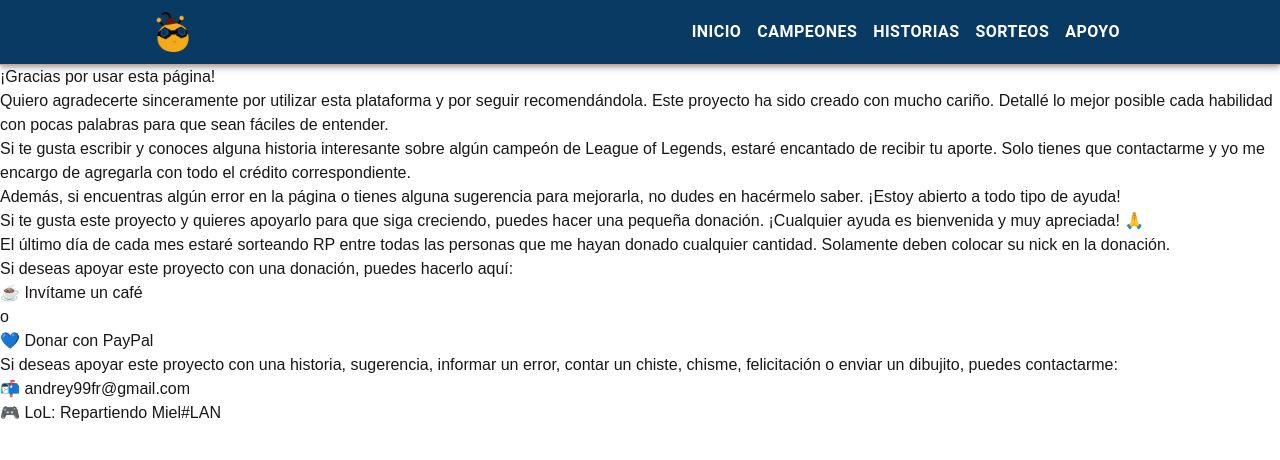
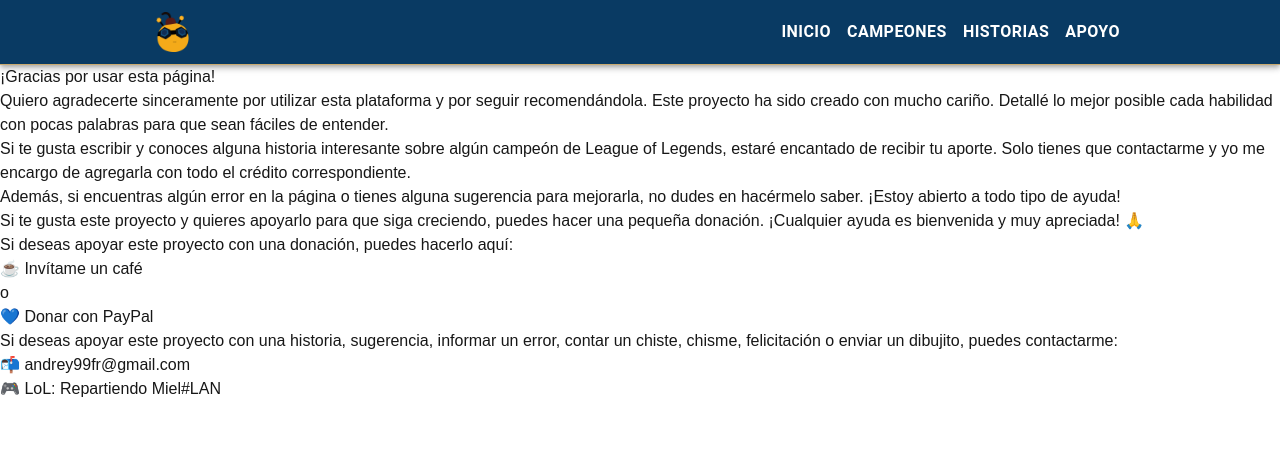
Before and after one commit to Pantantey1/MyRandomizer, a Next.js app: page /apoyo in a window 1280 px wide. Shown: the top 460 px of the page. Built offline with nearby package versions, Linux system fonts and the light colour scheme.

Commit message:
adios sorteos

```diff
--- a/src/app/apoyo/page.tsx
+++ b/src/app/apoyo/page.tsx
@@ -39,11 +39,6 @@ export default function ApoyoPage() {
             bienvenida y muy apreciada! 🙏
           </p>
 
-          <p className="text-gray-700 text-lg mb-4">
-            El último día de cada mes estaré sorteando RP entre todas las
-            personas que me hayan donado cualquier cantidad. Solamente deben
-            colocar su nick en la donación.
-          </p>
 
           <div className="mt-8 text-center">
             <p className="text-gray-700 text-lg mb-4">
--- a/src/app/components/Header.tsx
+++ b/src/app/components/Header.tsx
@@ -81,9 +81,7 @@ function Header() {
           <Link href="/stories" passHref>
             <StyledButton>HISTORIAS</StyledButton>
           </Link>
-          <Link href="/sorteos" passHref>
-            <StyledButton>SORTEOS</StyledButton>
-          </Link>
+
           <Link href="/apoyo" passHref>
             <StyledButton>APOYO</StyledButton>
           </Link>
@@ -185,9 +183,7 @@ function Header() {
             <Link href="/stories" passHref>
               <StyledButton onClick={handleCloseNavMenu}>HISTORIAS</StyledButton>
             </Link>
-            <Link href="/sorteos" passHref>
-              <StyledButton onClick={handleCloseNavMenu}>SORTEOS</StyledButton>
-            </Link>
+
             <Link href="/apoyo" passHref>
               <StyledButton onClick={handleCloseNavMenu}>APOYO</StyledButton>
             </Link>
```
